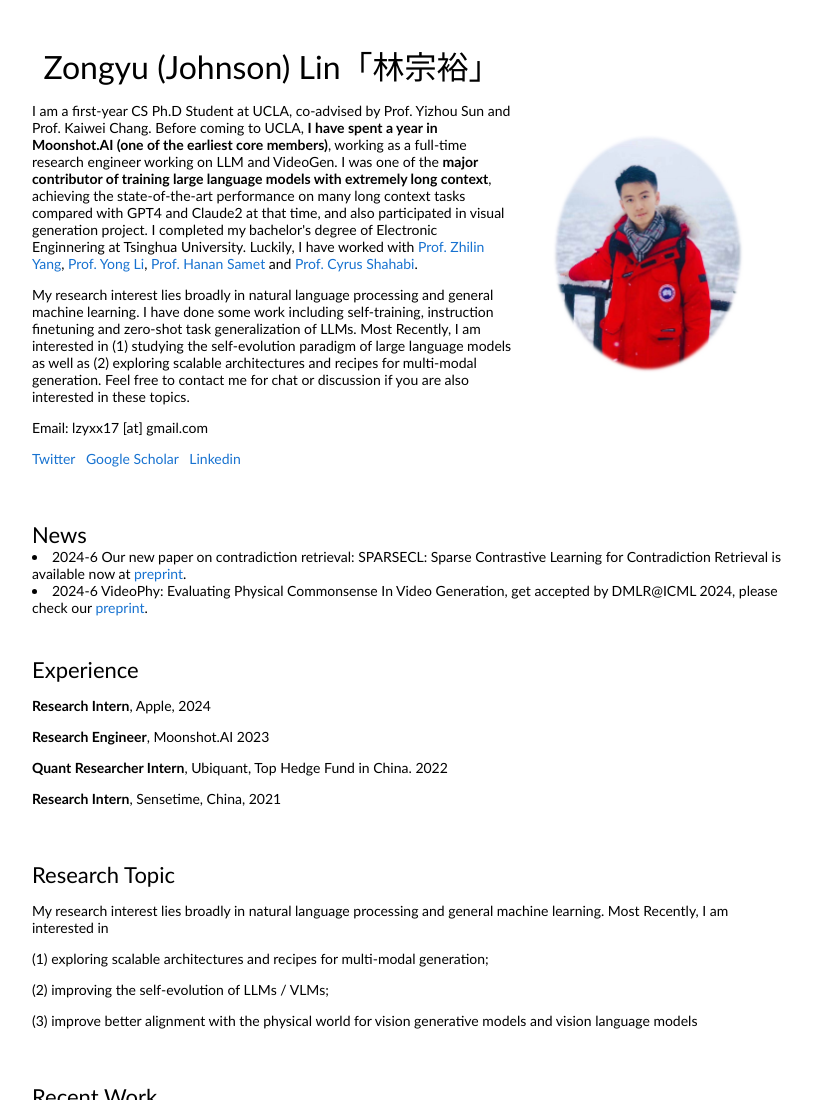
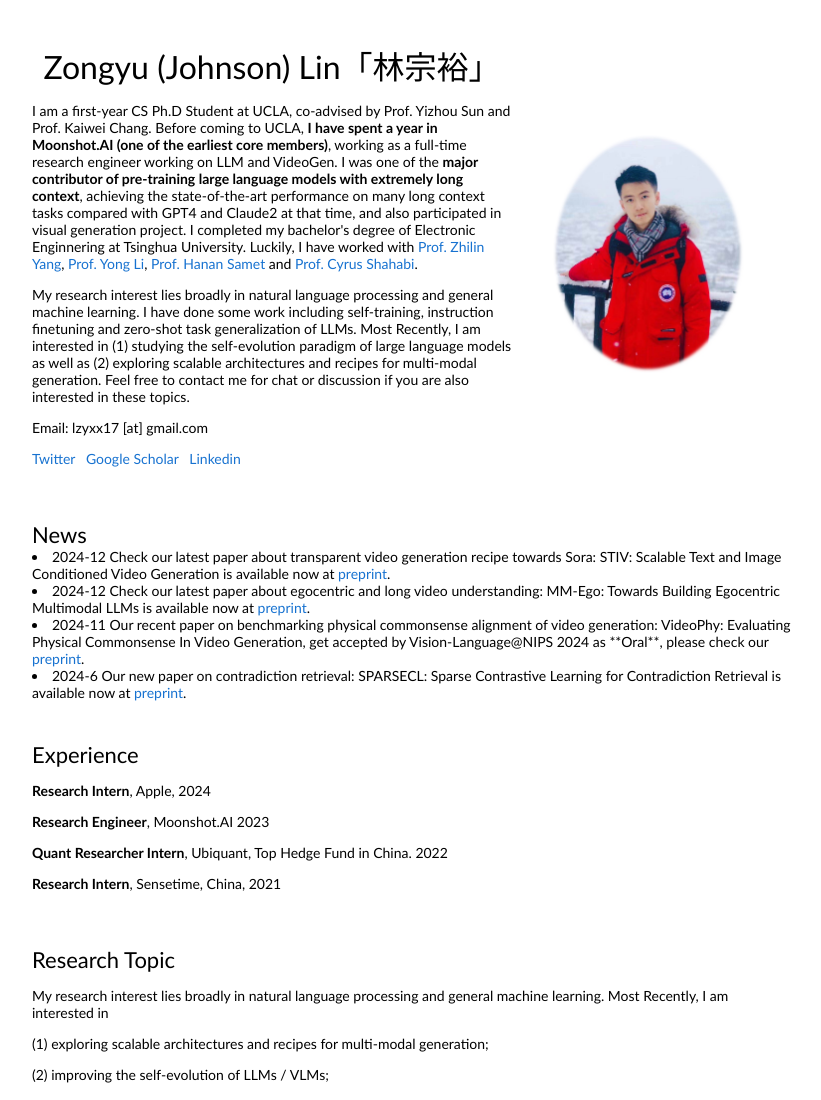
Before and after one commit to Rafa-zy/Rafa-zy.github.io, a plain HTML site: page index.html in a window 1280 px wide. Shown: the top 1100 px of the page, without its empty margins (228-1049 px from the left). Drawn offline with Linux system fonts and the light colour scheme.

Commit message:
update recent news

```diff
--- a/index.html
+++ b/index.html
@@ -20,7 +20,7 @@
               <p style="text-align:center">
                 <name>Zongyu (Johnson) Lin「林宗裕」</name>
               </p>
-              <p>I am a first-year CS Ph.D Student at UCLA, co-advised by Prof. Yizhou Sun and Prof. Kaiwei Chang. Before coming to UCLA, <strong>I have spent a year in Moonshot.AI (one of the earliest core members)</strong>, working as a full-time research engineer working on LLM and VideoGen. I was one of the <strong>major contributor of training large language models with extremely long context</strong>, achieving the state-of-the-art performance on many long context tasks compared with GPT4 and Claude2 at that time, and also participated in visual generation project. I completed my bachelor's degree of Electronic Enginnering at Tsinghua University. Luckily, I have worked with <a href="https//kimiyoung.github.io/">Prof. Zhilin Yang</a>, <a href="http://fi.ee.tsinghua.edu.cn/~liyong/">Prof. Yong Li</a>, <a href="http://www.cs.umd.edu/~hjs/">Prof. Hanan Samet</a> and <a href="https://infolab.usc.edu/Shahabi/index.html">Prof. Cyrus Shahabi</a>. </p>
+              <p>I am a first-year CS Ph.D Student at UCLA, co-advised by Prof. Yizhou Sun and Prof. Kaiwei Chang. Before coming to UCLA, <strong>I have spent a year in Moonshot.AI (one of the earliest core members)</strong>, working as a full-time research engineer working on LLM and VideoGen. I was one of the <strong>major contributor of pre-training large language models with extremely long context</strong>, achieving the state-of-the-art performance on many long context tasks compared with GPT4 and Claude2 at that time, and also participated in visual generation project. I completed my bachelor's degree of Electronic Enginnering at Tsinghua University. Luckily, I have worked with <a href="https//kimiyoung.github.io/">Prof. Zhilin Yang</a>, <a href="http://fi.ee.tsinghua.edu.cn/~liyong/">Prof. Yong Li</a>, <a href="http://www.cs.umd.edu/~hjs/">Prof. Hanan Samet</a> and <a href="https://infolab.usc.edu/Shahabi/index.html">Prof. Cyrus Shahabi</a>. </p>
               <p>My research interest lies broadly in natural language processing and general machine learning. I have done some work including self-training, instruction finetuning and zero-shot task generalization of LLMs. Most Recently, I am interested in (1) studying the self-evolution paradigm of large language models as well as (2) exploring scalable architectures and recipes for multi-modal generation. Feel free to contact me for chat or discussion if you are also interested in these topics.
               </p>
               <p>
@@ -45,9 +45,11 @@
             <tr>
               <td style="padding:20px;width:100%;vertical-align:middle">
                 <heading>News</heading>
+                  <li>2024-12 Check our latest paper about transparent video generation recipe towards Sora: STIV: Scalable Text and Image Conditioned Video Generation is available now at <a href="https://huggingface.co/papers/2412.07730">preprint</a>. </li>
+                  <li>2024-12 Check our latest paper about egocentric and long video understanding: MM-Ego: Towards Building Egocentric Multimodal LLMs is available now at <a href="https://arxiv.org/abs/2410.07177">preprint</a>. </li>
+                  <li>2024-11 Our recent paper on benchmarking physical commonsense alignment of video generation: VideoPhy: Evaluating Physical Commonsense In Video Generation, get accepted by Vision-Language@NIPS 2024 as **Oral**, please check our <a href="https://arxiv.org/pdf/2406.03520">preprint</a>.</li>
                   <li>2024-6 Our new paper on contradiction retrieval: SPARSECL: Sparse Contrastive Learning for
                     Contradiction Retrieval is available now at <a href="https://arxiv.org/pdf/2406.10746">preprint</a>. </li>
-                  <li>2024-6 VideoPhy: Evaluating Physical Commonsense In Video Generation, get accepted by DMLR@ICML 2024, please check our <a href="https://arxiv.org/pdf/2406.03520">preprint</a>.</li>
                   <!-- <li>2024-6 Our new paper: SparseCL will</li> -->
                 </ul>
                 <!--Representative papers are <span class="highlight">highlighted</span>.-->
```
